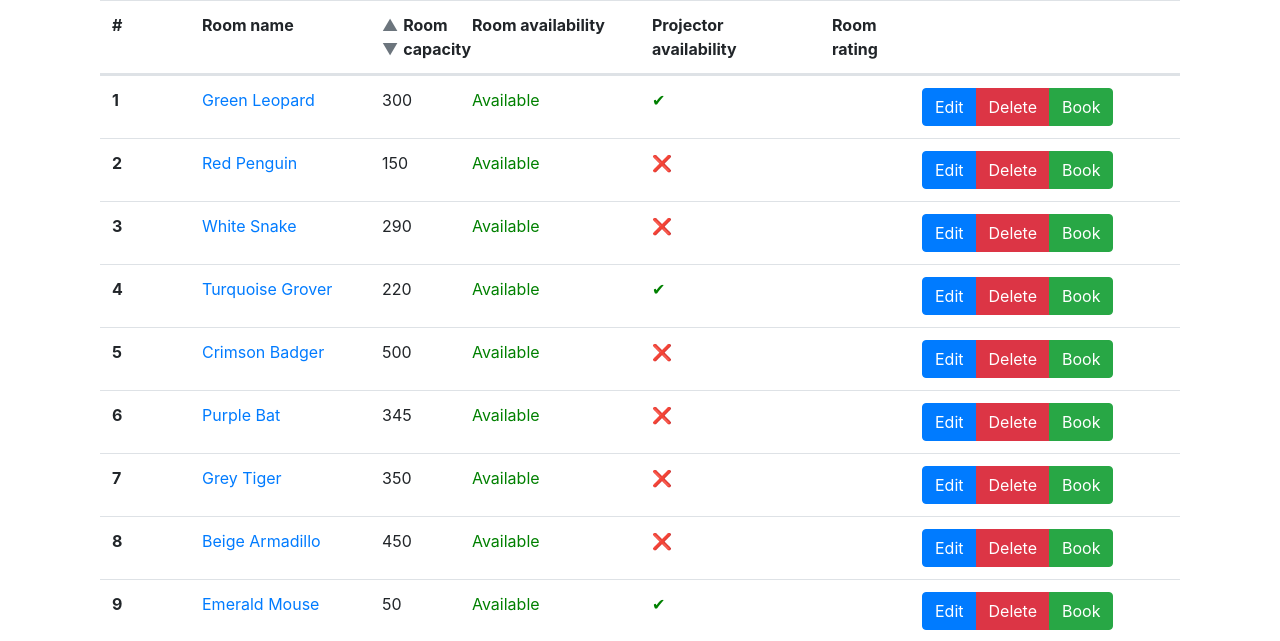
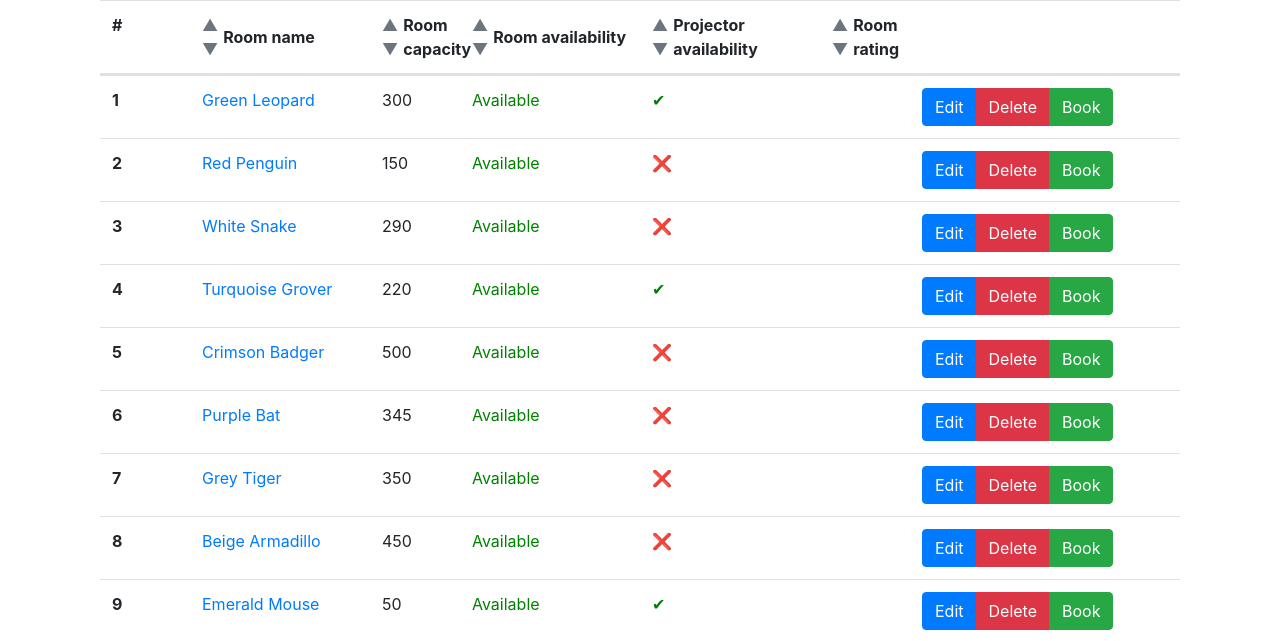
Before and after one commit to iamkonrad/Room_Booking_App_Django, a Django app: page / in a window 1280 px wide. Shown: the part 80-721 px from the top of the page. Run offline with Django 4.2, Linux system fonts and the light colour scheme; data comes from the database, SQL or seed files in the repository; parts of the project's set-up code (start-up, migrations or seed data) failed here and were passed over; some libraries are stand-ins or nearby versions.

Commit message:
updated javascript functions
updated javascript to allow sorting in all the table's columns

```diff
--- a/reservation_app/templates/rooms.html
+++ b/reservation_app/templates/rooms.html
@@ -34,7 +34,24 @@
     $('.search-button').width(placeholderWidth);
   });
 
-    let isAscending = true; // Default sort order
+  let isAscending = true;
+
+  function toggleSortByName() {
+    isAscending = !isAscending;
+    sortTableByName();
+  }
+
+  function sortTableByName() {
+    let table = document.getElementById("room-table");
+    let rows = Array.from(table.getElementsByTagName("tr"));
+    rows.shift(); // Remove the header row from the sorting
+    rows.sort((a, b) => {
+      let nameA = a.cells[1].textContent;
+      let nameB = b.cells[1].textContent;
+      return isAscending ? nameA.localeCompare(nameB) : nameB.localeCompare(nameA);
+    });
+    rows.forEach((row) => table.appendChild(row));
+  }
 
   function toggleSortByCapacity() {
     isAscending = !isAscending;
@@ -53,6 +70,56 @@
     rows.forEach((row) => table.appendChild(row));
   }
 
+  function toggleSortByAvailability() {
+    isAscending = !isAscending;
+    sortTableByAvailability();
+  }
+
+  function sortTableByAvailability() {
+    let table = document.getElementById("room-table");
+    let rows = Array.from(table.getElementsByTagName("tr"));
+    rows.shift(); // Remove the header row from the sorting
+    rows.sort((a, b) => {
+      let availabilityA = a.cells[3].textContent;
+      let availabilityB = b.cells[3].textContent;
+      return isAscending ? availabilityA.localeCompare(availabilityB) : availabilityB.localeCompare(availabilityA);
+    });
+    rows.forEach((row) => table.appendChild(row));
+  }
+
+  function toggleSortByProjector() {
+    isAscending = !isAscending;
+    sortTableByProjector();
+  }
+
+  function sortTableByProjector() {
+    let table = document.getElementById("room-table");
+    let rows = Array.from(table.getElementsByTagName("tr"));
+    rows.shift(); // Remove the header row from the sorting
+    rows.sort((a, b) => {
+      let projectorA = a.cells[4].textContent;
+      let projectorB = b.cells[4].textContent;
+      return isAscending ? projectorA.localeCompare(projectorB) : projectorB.localeCompare(projectorA);
+    });
+    rows.forEach((row) => table.appendChild(row));
+  }
+
+  function toggleSortByRating() {
+    isAscending = !isAscending;
+    sortTableByRating();
+  }
+
+  function sortTableByRating() {
+    let table = document.getElementById("room-table");
+    let rows = Array.from(table.getElementsByTagName("tr"));
+    rows.shift(); // Remove the header row from the sorting
+    rows.sort((a, b) => {
+      let ratingA = parseFloat(a.cells[5].textContent);
+      let ratingB = parseFloat(b.cells[5].textContent);
+      return isAscending ? ratingA - ratingB : ratingB - ratingA;
+    });
+    rows.forEach((row) => table.appendChild(row));
+  }
 </script>
 </head>
 <body>
@@ -121,7 +188,19 @@
     <thead>
       <tr class="d-flex">
         <th scope="col" class="col-1">#</th>
-        <th scope="col" class="col-2">Room name</th>
+        <th scope="col" class="col-2">
+          <div style="display: flex; align-items: center;">
+            <div class="sort-buttons" style="display: flex; flex-direction: column; margin-right: 5px;">
+              <button class="btn btn-sm btn-sort" style="padding: 0; background: transparent; border: none; color: #6c757d;" onclick="toggleSortByName()">
+                <span class="sort-icon" style="font-size: 1rem;">&#x25B2;</span>
+              </button>
+              <button class="btn btn-sm btn-sort" style="padding: 0; background: transparent; border: none; color: #6c757d;" onclick="toggleSortByName()">
+                <span class="sort-icon" style="font-size: 1rem;">&#x25BC;</span>
+              </button>
+            </div>
+            <span>Room name</span>
+          </div>
+        </th>
         <th scope="col" class="col-1">
           <div style="display: flex; align-items: center;">
             <div class="sort-buttons" style="display: flex; flex-direction: column; margin-right: 5px;">
@@ -135,10 +214,48 @@
             <span>Room capacity</span>
           </div>
         </th>
-        <th scope="col" class="col-2">Room availability</th>
-        <th scope="col" class="col-2">Projector availability</th>
-        <th scope="col" class="col-1">Room rating</th>
+        <th scope="col" class="col-2">
+          <div style="display: flex; align-items: center;">
+            <div class="sort-buttons" style="display: flex; flex-direction: column; margin-right: 5px;">
+              <button class="btn btn-sm btn-sort" style="padding: 0; background: transparent; border: none; color: #6c757d;" onclick="toggleSortByAvailability()">
+                <span class="sort-icon" style="font-size: 1rem;">&#x25B2;</span>
+              </button>
+              <button class="btn btn-sm btn-sort" style="padding: 0; background: transparent; border: none; color: #6c757d;" onclick="toggleSortByAvailability()">
+                <span class="sort-icon" style="font-size: 1rem;">&#x25BC;</span>
+              </button>
+            </div>
+            <span>Room availability</span>
+          </div>
+        </th>
+        <th scope="col" class="col-2">
+          <div style="display: flex; align-items: center;">
+            <div class="sort-buttons" style="display: flex; flex-direction: column; margin-right: 5px;">
+              <button class="btn btn-sm btn-sort" style="padding: 0; background: transparent; border: none; color: #6c757d;" onclick="toggleSortByProjector()">
+                <span class="sort-icon" style="font-size: 1rem;">&#x25B2;</span>
+              </button>
+              <button class="btn btn-sm btn-sort" style="padding: 0; background: transparent; border: none; color: #6c757d;" onclick="toggleSortByProjector()">
+                <span class="sort-icon" style="font-size: 1rem;">&#x25BC;</span>
+              </button>
+            </div>
+            <span>Projector availability</span>
+          </div>
+        </th>
+        <th scope="col" class="col-1">
+          <div style="display: flex; align-items: center;">
+            <div class="sort-buttons" style="display: flex; flex-direction: column; margin-right: 5px;">
+              <button class="btn btn-sm btn-sort" style="padding: 0; background: transparent; border: none; color: #6c757d;" onclick="toggleSortByRating()">
+                <span class="sort-icon" style="font-size: 1rem;">&#x25B2;</span>
+              </button>
+              <button class="btn btn-sm btn-sort" style="padding: 0; background: transparent; border: none; color: #6c757d;" onclick="toggleSortByRating()">
+                <span class="sort-icon" style="font-size: 1rem;">&#x25BC;</span>
+              </button>
+            </div>
+            <span>Room rating</span>
+          </div>
+        </th>
         <th scope="col" class="col-3" colspan="3"></th>
+      </tr>
+    </thead>
       </tr>
     </thead>
     <tbody>
```
Lines whose indentation alone changed are shown as unchanged.
